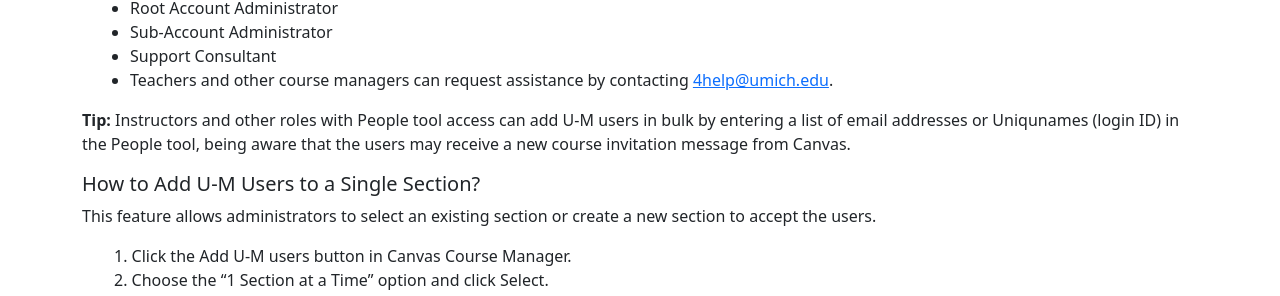
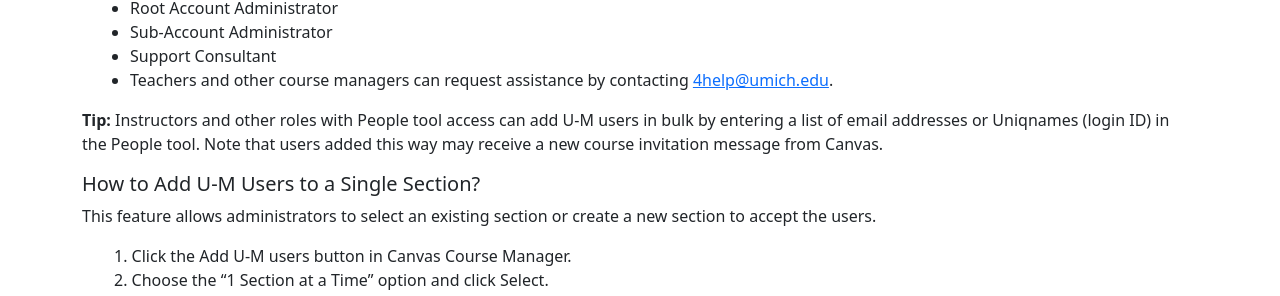
Before and after one commit to tl-its-umich-edu/canvas-course-manager-next, a Jekyll site: the page built from docs/add-um-users.html, in a window 1280 px wide. Shown: the part 412-708 px from the top of the page. Built offline with Jekyll 4.4.1, drawn with Linux system fonts in a browser that asks for light colours.

Commit message:
Update docs/add-um-users.html
Co-authored-by: Sam Sciolla <35741256+ssciolla@users.noreply.github.com>

```diff
--- a/docs/add-um-users.html
+++ b/docs/add-um-users.html
@@ -19,7 +19,7 @@ title: Add U-M Users
   <li>Support Consultant</li>
   <li>Teachers and other course managers can request assistance by contacting <a href="mailto:4help@umich.edu">4help@umich.edu</a>.</li>
 </ul>
-<p><b>Tip: </b>Instructors and other roles with People tool access can add U-M users in bulk by entering a list of email addresses or Uniqunames (login ID) in the People tool, being aware that the users may receive a new course invitation message from Canvas.</p>
+<p><b>Tip:</b> Instructors and other roles with People tool access can add U-M users in bulk by entering a list of email addresses or Uniqnames (login ID) in the People tool. Note that users added this way may receive a new course invitation message from Canvas.</p>
 <h5>How to Add U-M Users to a Single Section?</h5>
 <p>This feature allows administrators to select an existing section or create a new section to accept the users.</p>
 <ul class="list-group-numbered">
```
